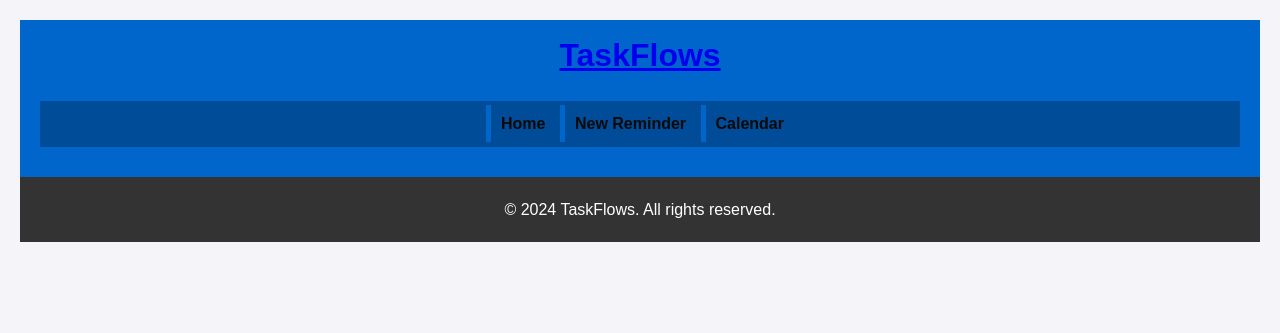
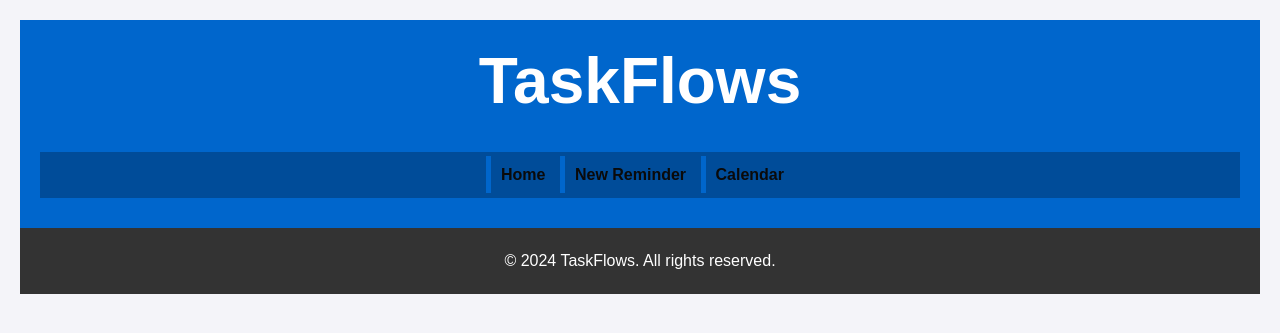
Before and after one commit to SamuelAirs/FinalProjectSamuelAyers, a Django app: template taskFlows/reminders/templates/reminders/base.html in a window 1280 px wide. Shown: the top 333 px of the page. Run offline with Django 5.2, Linux system fonts and the light colour scheme; the template is opened without the code that fills it, so the values that code supplies are empty; parts of the project's set-up code (start-up, migrations or seed data) failed here and were passed over.

Commit message:
updated index.html and base.html to improve visuals

```diff
--- a/taskFlows/reminders/static/reminders/style.css
+++ b/taskFlows/reminders/static/reminders/style.css
@@ -21,6 +21,18 @@ header {
 
 header h1 {
     margin: 0;
+    font-size: 4em;  /* Makes the title larger */
+}
+
+.brand-name {
+    font-weight: bold;
+    color: #ffffff;  /* Keep the white color */
+    text-decoration: none;  /* No underline */
+    transition: color 0.3s ease-in-out;  /* Smooth color transition for hover */
+}
+
+.brand-name:hover {
+    color: #f1bf7c;  /* Light grey for hover, easy on the eyes */
 }
 
 nav ul {
@@ -144,3 +156,13 @@ button {
 button:hover {
     opacity: 0.8;
 }
+
+header h1 a {
+    color: #fff;  /* White text color to match the header */
+    text-decoration: none;  /* Removes underline */
+    transition: color 0.3s;  /* Smooth transition for color change */
+}
+
+header h1 a:hover {
+    color: #cccccc;  /* Lighter shade on hover */
+}
--- a/taskFlows/reminders/templates/reminders/base.html
+++ b/taskFlows/reminders/templates/reminders/base.html
@@ -10,7 +10,7 @@
 </head>
 <body>
     <header>
-        <h1><a href="{% url 'reminders:index' %}">TaskFlows</a></h1>
+    <h1><a href="{% url 'reminders:index' %}"><span class="brand-name">TaskFlows</span></a></h1>
     <nav>
         <ul>
             <li><a href="{% url 'reminders:index' %}">Home</a></li>
@@ -21,6 +21,7 @@
     </nav>
     </header>
 
+
     {% block content %}{% endblock %}
 
     <footer>
```
Lines whose indentation alone changed are shown as unchanged.
